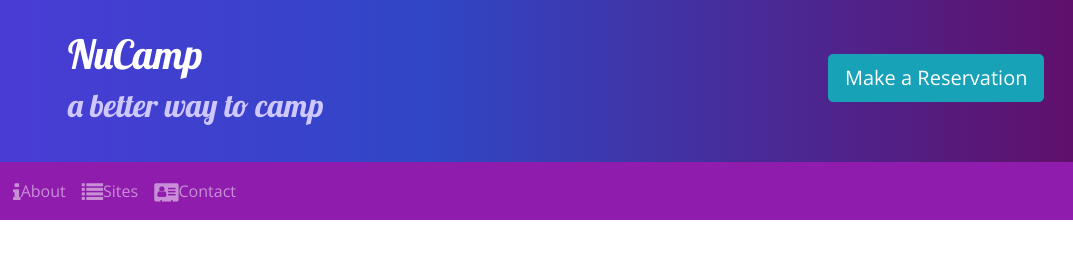
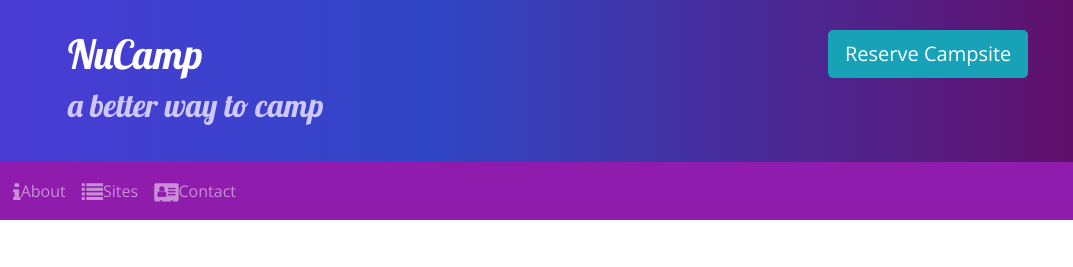
Before and after one commit to AngryGrizzlyBear/Nucamp-Bootstrap, a website: page index.html in a window 1280 px wide. Shown: the top 267 px of the page, 207-1280 px from the left. Drawn offline with nearby package versions, Linux system fonts and the light colour scheme.

```diff
--- a/index.html
+++ b/index.html
@@ -29,7 +29,7 @@
                     <h2>a better way to camp</h2>
                 </div>
                 <div class="col-md-4 col-xl-2">
-                    <a type="#" href="#reserveForm" class="btn btn-lg btn-info mt-4">Make a Reservation</a>
+                        <a href="#reserveForm" role="button" class="btn btn-lg btn-info" data-toggle="tooltip" data-placement="bottom" data-html="true" title="Or call us at <br /><strong>1-206-555-1234</strong>">Reserve Campsite</a>
                 </div>
             </div>
         </div>
@@ -193,6 +193,11 @@
     <script src="node_modules/jquery/dist/jquery.slim.min.js"></script>
     <script src="node_modules/popper.js/dist/umd/popper.min.js"></script>
     <script src="node_modules/bootstrap/dist/js/bootstrap.min.js"></script>
+    <script>
+            $(function () {
+                $('[data-toggle="tooltip"]').tooltip()
+            })
+        </script>
 </body>
 
 </html>
```
